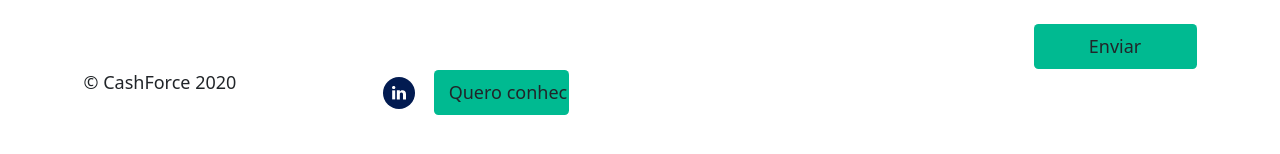
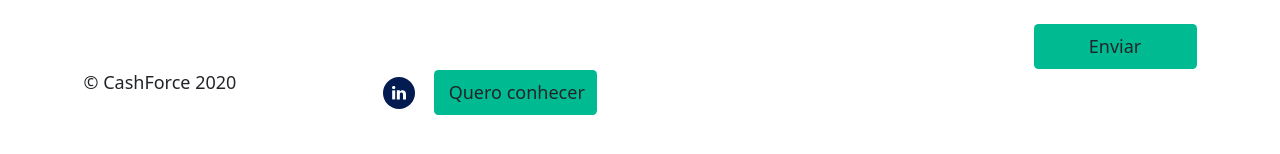
Before and after one commit to yurisoarees/Martin-Luz, a plain HTML site: page index.html in a window 1280 px wide. Shown: the part 1081-1235 px from the top of the page. Drawn offline with nearby package versions, Linux system fonts and the light colour scheme.

Commit message:
Add files via upload

```diff
--- a/index.html
+++ b/index.html
@@ -97,7 +97,7 @@
             <div class="col-md-3">
               © CashForce 2020
             </div>
-            <div class="col-md-5"><!--LINKEDIN E 'QUERO CONHECER' -->
+            <div class="col-md-6"><!--LINKEDIN E 'QUERO CONHECER' -->
               <a href="" class="btn">
                 <img src="img/icon/linkedin.svg" alt="Linkedin">
               </a>
```
